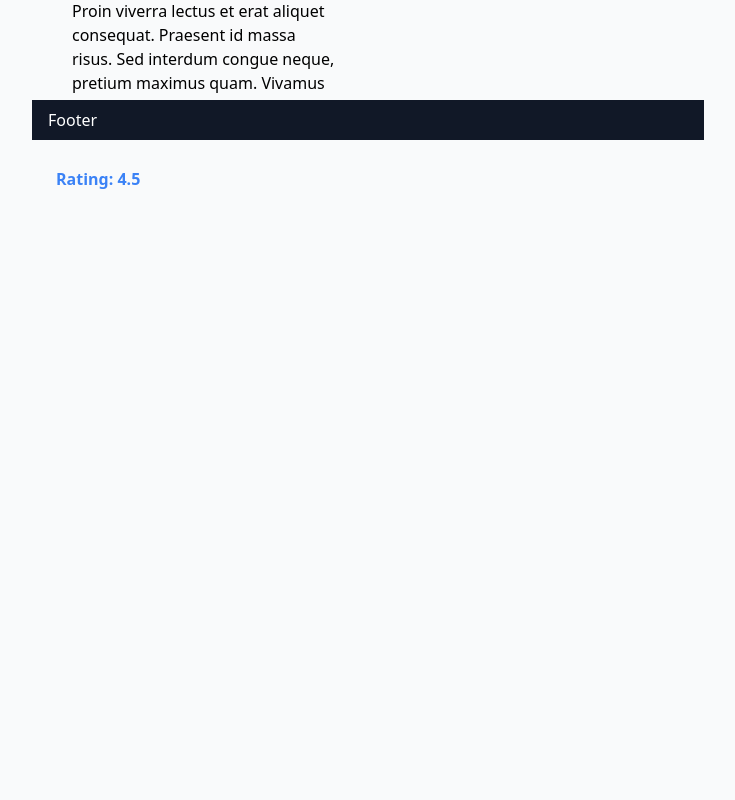
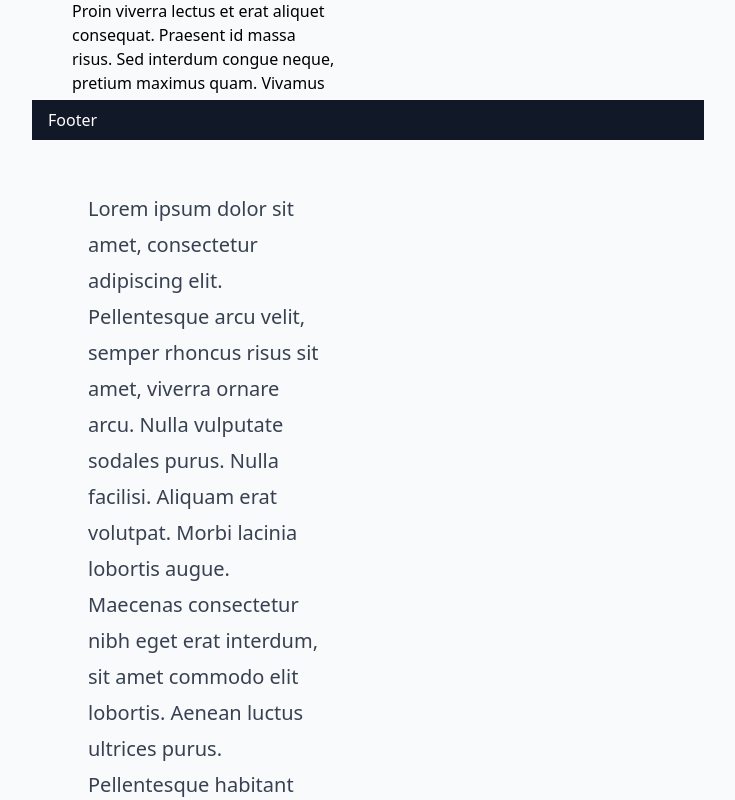
Before and after one commit to MJanowskiDev/nowoczeny-frontend-nexts, a Next.js app: page / in a window 1280 px wide. Shown: the part 740-1540 px from the top of the page, without its empty margins (272-1007 px from the left). Before the commit the page ends 931 px from the top, so only its background shows below. Built offline with nearby package versions, Linux system fonts and the light colour scheme.

Commit message:
Added markdown

```diff
--- a/components/Product.tsx
+++ b/components/Product.tsx
@@ -1,6 +1,8 @@
 import Image from "next/image";
 import Link from "next/link";
 import { Rating } from "./Rating";
+
+import ReactMarkdown from "react-markdown";
 
 interface ProductDetails {
   id: number;
@@ -35,7 +37,9 @@ export const ProductDetails = ({ data }: ProductProps) => {
       </div>
       <h2 className="p-4 text-3xl font-bold">{data.title}</h2>
       <p className="p-4">{data.description}</p>
-      <p className="p-4">{data.longDescription}</p>
+      <article className="prose p-4 lg:prose-xl">
+        <ReactMarkdown className="p-4">{data.longDescription}</ReactMarkdown>
+      </article>
       <Rating rating={data.rating} />
     </div>
   );
--- a/package.json
+++ b/package.json
@@ -12,10 +12,12 @@
     "next": "12.3.1",
     "react": "18.2.0",
     "react-dom": "18.2.0",
+    "react-markdown": "^8.0.3",
     "react-query": "^3.39.2",
     "sharp": "^0.31.1"
   },
   "devDependencies": {
+    "@tailwindcss/typography": "^0.5.7",
     "@types/node": "18.8.2",
     "@types/react": "18.0.21",
     "@types/react-dom": "18.0.6",
--- a/pages/index.tsx
+++ b/pages/index.tsx
@@ -3,6 +3,16 @@ import { Main } from "../components/Main";
 
 const DATA = {
   description: `Lorem ipsum dolor sit amet, consectetur adipiscing elit. Pellentesque
+  arcu velit, semper rhoncus risus sit amet, viverra ornare arcu. Nulla
+  vulputate sodales purus. Nulla facilisi. Aliquam erat volutpat. Morbi
+  lacinia lobortis augue. Maecenas consectetur nibh eget erat interdum,
+  sit amet commodo elit lobortis. Aenean luctus ultrices purus.
+  Pellentesque habitant morbi tristique senectus et netus et malesuada
+  fames ac turpis egestas. Quisque ac consectetur ante, ut ultricies
+  libero. Vestibulum suscipit lorem at ultrices accumsan. Proin viverra
+  lectus et erat aliquet consequat. Praesent id massa risus. Sed
+  interdum congue neque, pretium maximus quam. Vivamus quis bibendum ex.`,
+  longDescription: `Lorem ipsum dolor sit amet, consectetur adipiscing elit. Pellentesque
   arcu velit, semper rhoncus risus sit amet, viverra ornare arcu. Nulla
   vulputate sodales purus. Nulla facilisi. Aliquam erat volutpat. Morbi
   lacinia lobortis augue. Maecenas consectetur nibh eget erat interdum,
--- a/pages/products-csr.tsx
+++ b/pages/products-csr.tsx
@@ -27,6 +27,7 @@ const ProductsPage = () => {
               data={{
                 id: product.id,
                 description: product.description,
+                longDescription: product.longDescription,
                 title: product.title,
                 thumbnailAlt: product.title,
                 thumbnailUrl: product.image,
@@ -45,6 +46,7 @@ interface StoreApiResponse {
   title: string;
   price: number;
   description: string;
+  longDescription: string;
   category: string;
   image: string;
   rating: {
--- a/tailwind.config.js
+++ b/tailwind.config.js
@@ -2,5 +2,5 @@
 module.exports = {
   content: ["./pages/**/*.{ts,tsx}", "./components/**/*.{ts,tsx}"],
   theme: { extend: {} },
-  plugins: [],
+  plugins: [require("@tailwindcss/typography")],
 };
```
Also changed, not shown: .eslintrc.json, 1 other file (tests, documents, lock files or other folders).
